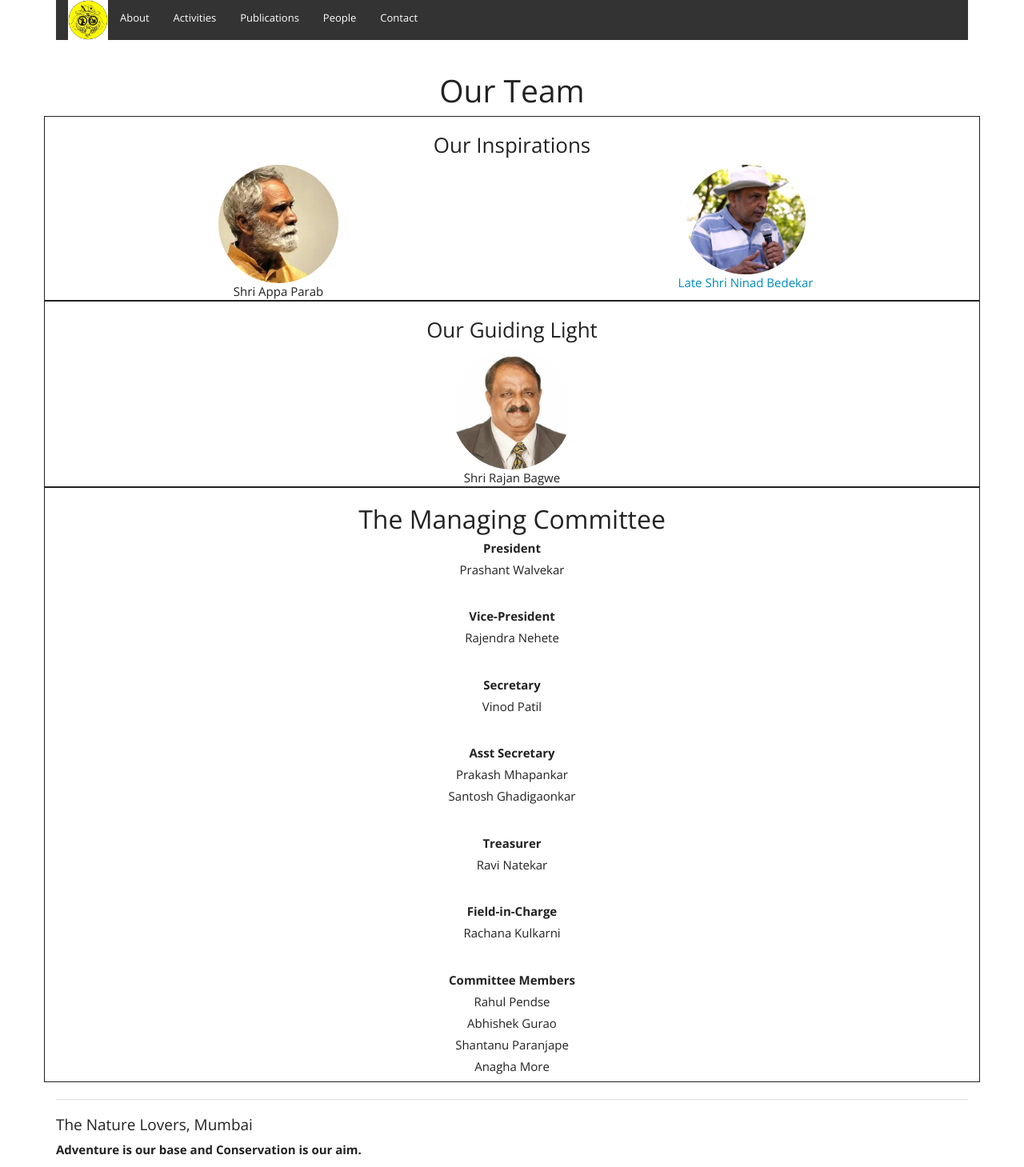
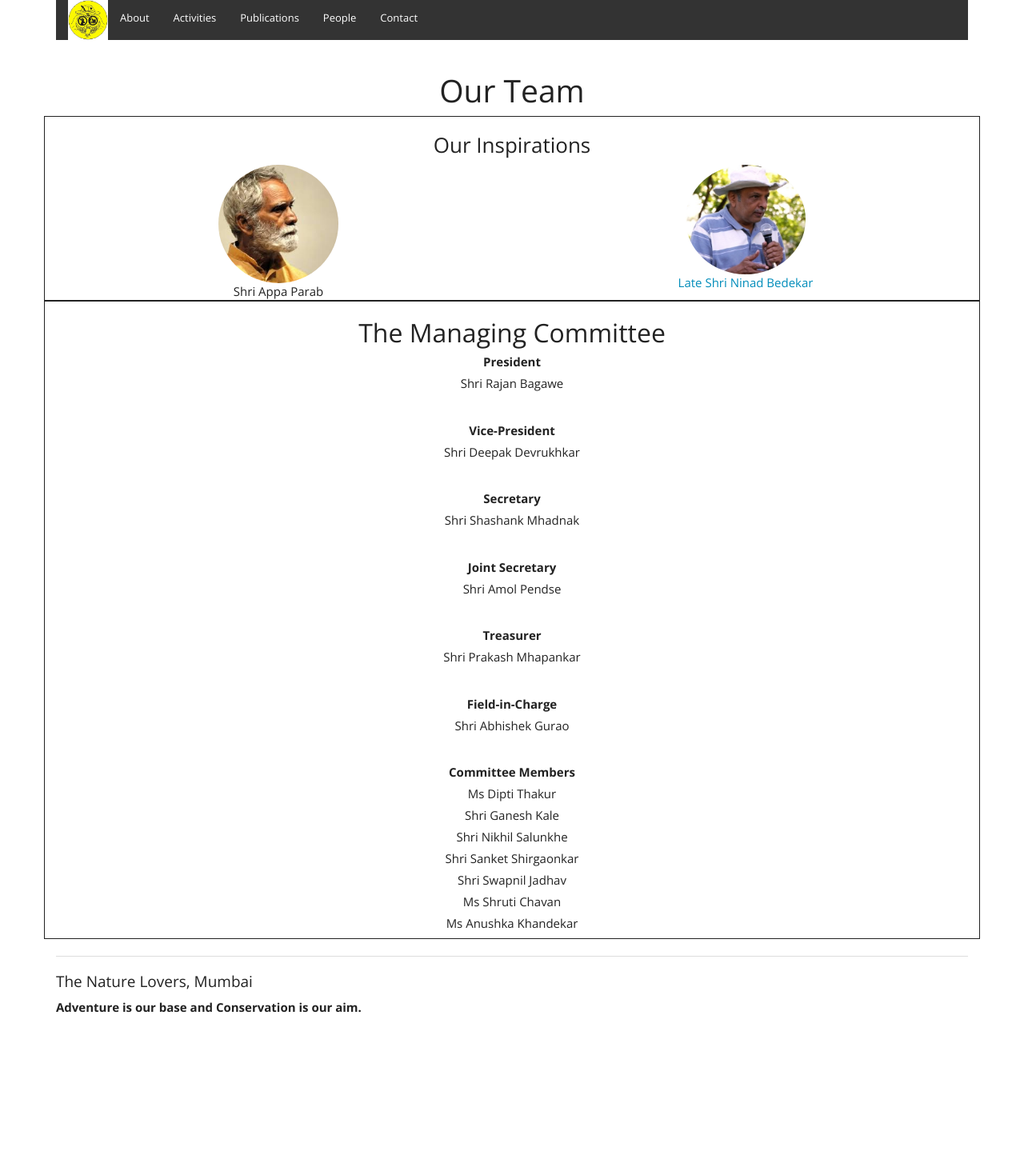
Before and after one commit to thenaturelovers/thenaturelovers.github.io, a Jekyll site: the page built from people.html, in a window 1280 px wide. Shown: the whole page at 80% size. Built offline with Jekyll 4.4.1, drawn with Linux system fonts in a browser that asks for light colours; nearby versions of some CDN libraries; after the commit the page ends 1280 px from its top, so only the background shows below that.

Commit message:
Committee member names updated

```diff
--- a/people.html
+++ b/people.html
@@ -27,17 +27,6 @@ Shri Appa Parab
 
 </div>  <!-- row -->
 
-<div class="row" class="ml-auto" style="border-style: solid; border-width: 1px ">
-    <div class="col-sm-12" style="text-align:center">
-        <h3>Our Guiding Light</h3>
-
-        <img src="/assets/imgs/400px_rgb.jpg" class="img-circle img-responsive rnp-scale">
-
-        Shri Rajan Bagwe
-
-    </div>  <!--col-md4 -->
-</div>
-
 
 <div class="row" style="border-style: solid; border-width: 1px ">
 
@@ -47,45 +36,50 @@ Shri Appa Parab
 
 <h5> <strong> President </strong></h5>
 
-<h5> Prashant Walvekar</h5>
+<h5> Shri Rajan Bagawe </h5>
 <br />
 
 <h5> <strong> Vice-President </strong></h5>
 
-<h5> Rajendra Nehete</h5>
+<h5> Shri Deepak Devrukhkar </h5>
 <br />
 
 <h5> <strong> Secretary</h5>
 
-<h5> Vinod Patil</h5>
+<h5> Shri Shashank Mhadnak </h5>
 <br />
 
-<h5> <strong> Asst Secretary </h5>
+<h5> <strong> Joint Secretary </h5>
 
-<h5> Prakash Mhapankar </h5>
+<h5> Shri Amol Pendse </h5>
 
-<h5> Santosh Ghadigaonkar</h5>
 <br />
 
 <h5> <strong> Treasurer </h5>
 
-<h5> Ravi Natekar </h5>
+<h5> Shri Prakash Mhapankar </h5>
 <br />
 
 <h5> <strong> Field-in-Charge</h5>
 
-<h5> Rachana Kulkarni</h5>
+<h5> Shri Abhishek Gurao </h5>
 <br />
 
 <h5> <strong> Committee Members</h5>
 
-<h5> Rahul Pendse</h5>
+<h5> Ms Dipti Thakur </h5>
 
-<h5> Abhishek Gurao </h5>
+<h5> Shri Ganesh Kale </h5>
 
-<h5> Shantanu Paranjape</h5>
+<h5> Shri Nikhil Salunkhe </h5>
 
-<h5> Anagha More</h5>
+<h5> Shri Sanket Shirgaonkar </h5>
+
+<h5> Shri Swapnil Jadhav </h5>
+
+<h5> Ms Shruti Chavan </h5>
+
+<h5> Ms Anushka Khandekar </h5>
 
 </div>
 </div>
```
